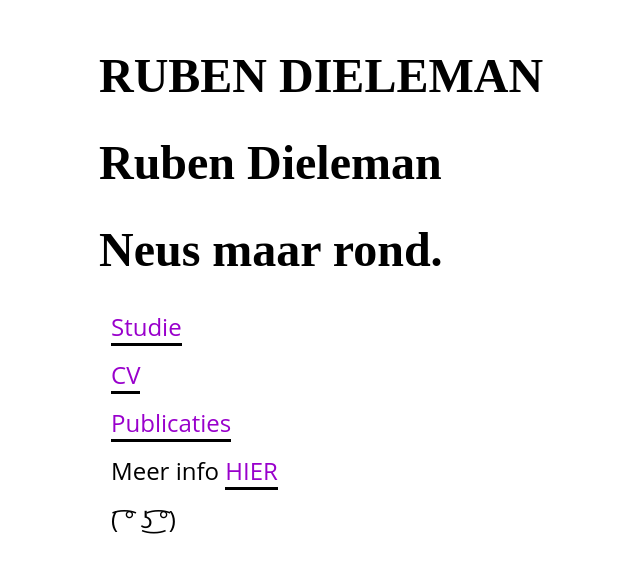
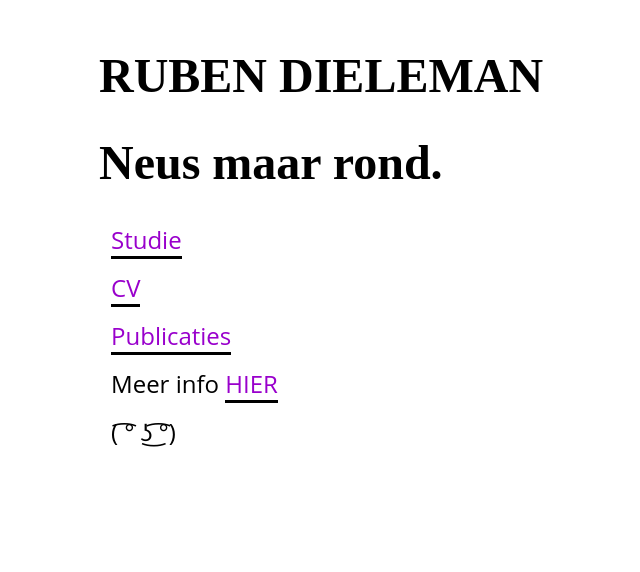
Before and after one commit to RubenDieleman/RubenDieleman, a plain HTML site: page index.html in a window 1280 px wide. Shown: the whole page, without its empty margins (21-661 px from the left). Drawn offline with Linux system fonts and the light colour scheme.

Commit message:
Update index.html

```diff
--- a/index.html
+++ b/index.html
@@ -56,11 +56,6 @@
 </header>
 <p></p>
 
-<p>   </p>
-
-<h1>
-<a id="-ruben-dieleman-" class="anchor" href="#-ruben-dieleman-" aria-hidden="true"><span class="octicon octicon-link"></span></a> Ruben Dieleman </h1>
-
 <p></p>
 
  <h1 id="project_title”>Welkom op mijn pagina!</h1>
```
